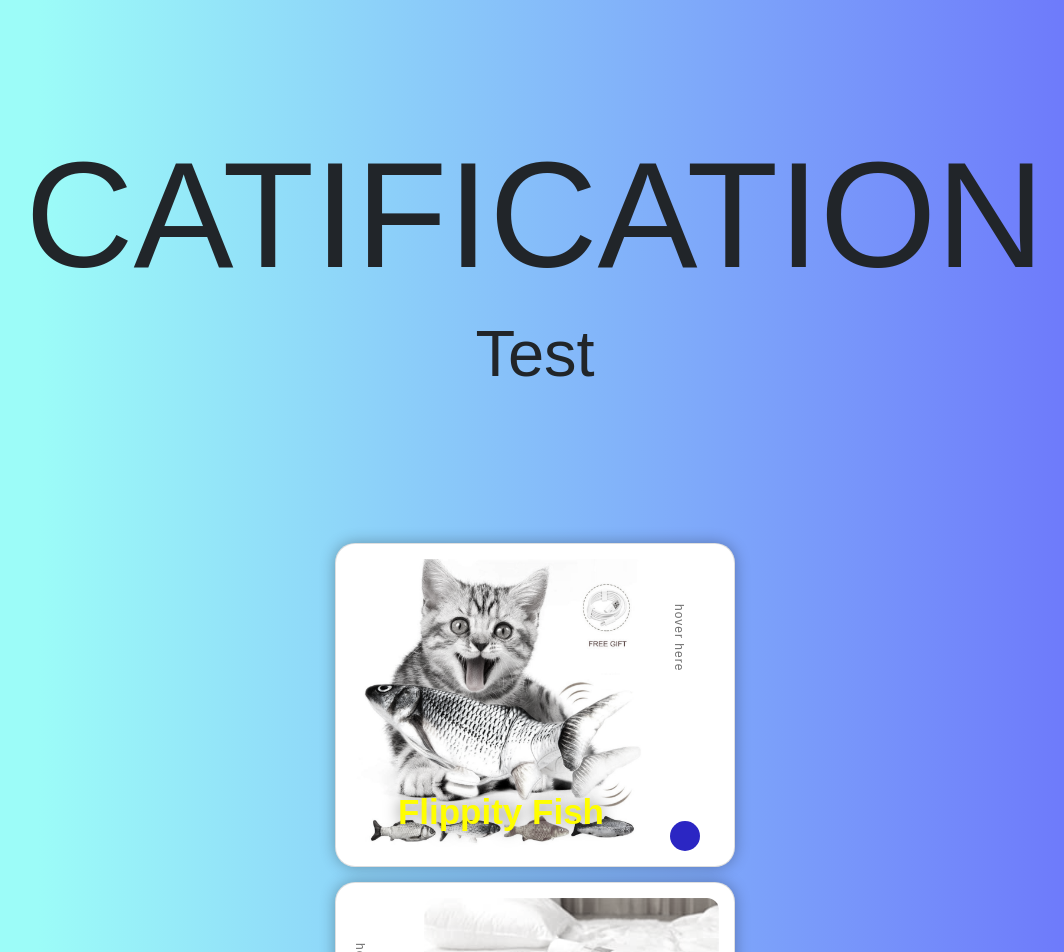
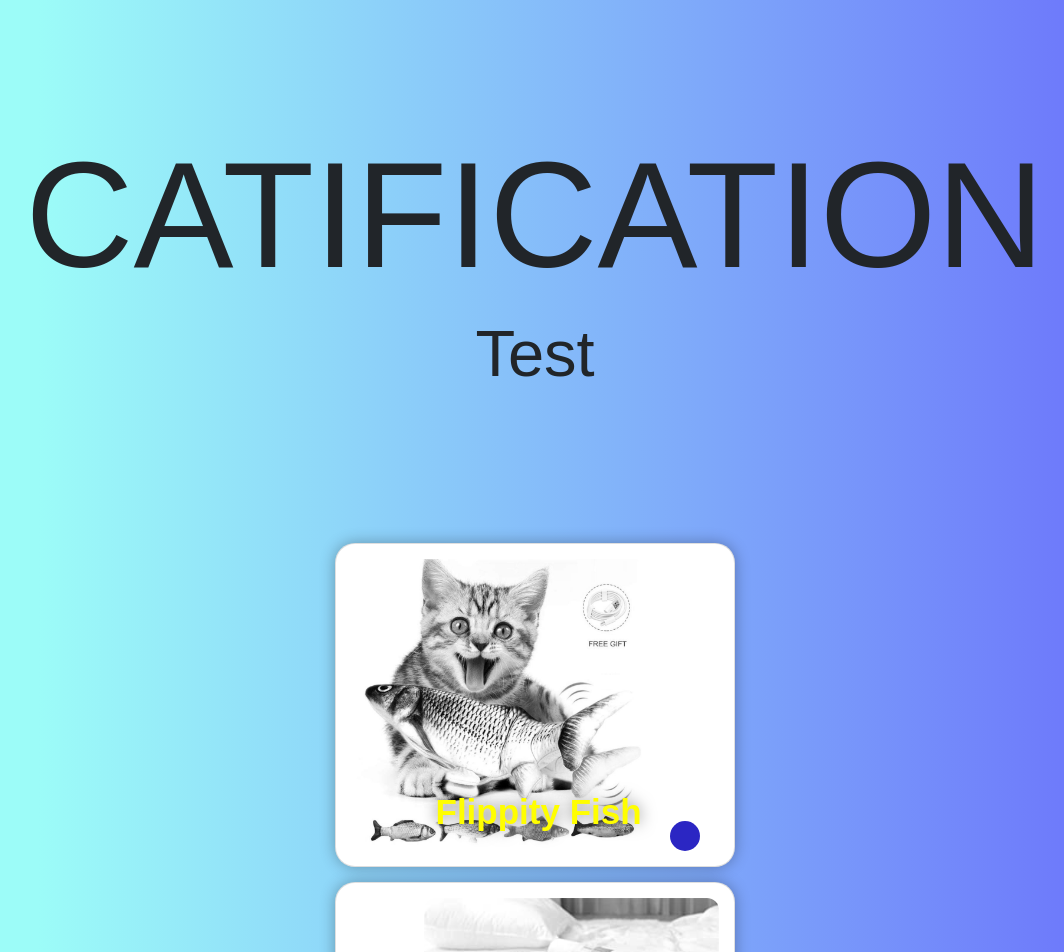
Before and after one commit to Desi7/cat-animierte-website, a React (Create React App) app: page / in a window 1280 px wide. Shown: the top 952 px of the page, without its empty margins (105-1169 px from the left). Built offline with nearby package versions, Linux system fonts and the light colour scheme.

Commit message:
card issue with title fixed

```diff
--- a/src/components/CardFacingLeft.js
+++ b/src/components/CardFacingLeft.js
@@ -9,15 +9,14 @@ export default function CardFacingLeft({title, text, image, colorOfButton}) {
                 <Card>
                     <Row style={{flexDirection: 'row-reverse'}}>
                         <Col>
-                            <img alt={title} src={image} className="pic"></img>
+                            <img className="pic" alt={title} src={image}/>
                         </Col>
                         <Col style={{alignSelf: "flex-end"}}>
-                            <span>hover here</span>
-                            <Button disabled={true} style={{backgroundColor: colorOfButton}}></Button>
+                            <Button style={{backgroundColor: colorOfButton}}/>
                         </Col>
                     </Row>
+                    <p className="text-left">{text}</p>
                     <h3 className="title-left">{title}</h3>
-                    <p className="text-left">{text}</p>
                 </Card>
             </Fade>
         </div>
--- a/src/components/CardFacingRight.js
+++ b/src/components/CardFacingRight.js
@@ -9,11 +9,10 @@ export default function CardFacingRight({title, text, image, colorOfButton}) {
                 <Card>
                     <Row>
                         <Col>
-                            <img className="pic" src={image} alt={title}></img>
+                            <img className="pic" src={image} alt={title}/>
                         </Col>
                         <Col style={{alignSelf: "flex-end"}}>
-                            <span>hover here</span>
-                            <Button disabled={true} style={{backgroundColor: colorOfButton}}></Button>
+                            <Button style={{backgroundColor: colorOfButton}}/>
                         </Col>
                     </Row>
                     <p className="text-right">{text}</p>
--- a/src/styles/Card.css
+++ b/src/styles/Card.css
@@ -5,7 +5,7 @@
     flex-direction: column;
 }
 
-.container .card {
+.card {
     position: relative;
     width: 400px;
     padding: 15px;
@@ -13,46 +13,34 @@
     overflow: hidden;
     margin-bottom: 15px;
     border-radius: 20px;
-    box-shadow: 0 0 15px rgba(0, 0, 0, .3);
+    box-shadow: 0 0 15px rgba(0, 0, 0, 0.3);
 }
 
-.container .card span {
-    z-index: 99;
-    position: absolute;
-    top: 60px;
-    color: #333;
-    font-size: 12px;
-    letter-spacing: 1px;
-    writing-mode: vertical-lr;
-    transition: .2s ease;
-    opacity: 0.7;
-}
-
-.container .card .pic {
+.card .pic {
     z-index: 100;
     width: 295px;
     background-size: cover;
     border-radius: 12px;
-    filter: grayscale(90%);
-    transition: .3s ease;
+    filter: grayscale(100%);
+    transition: 0.3s ease;
 }
 
-.container .card button {
+.card button {
     z-index: 200;
     width: 30px;
     height: 30px;
     border: none;
     border-radius: 100%;
     outline: none;
+    transition: 0.3s ease;
     opacity: 1;
-    transition: .3s ease;
 }
 
-.container .card h3 {
+.card h3 {
     z-index: 250;
     position: absolute;
     bottom: 25px;
-    right: 130px;
+    left: 25%;
     font-size: 35px;
     font-weight: 700;
     color: rgb(255, 255, 255);
@@ -60,7 +48,7 @@
     transition: 0.2s ease;
 }
 
-.container .card p {
+.card p {
     z-index: 250;
     position: absolute;
     bottom: 10%;
@@ -71,25 +59,25 @@
     font-size: 12px;
     text-align: right;
     letter-spacing: 1px;
-    transition: .2s ease;
+    transition: 0.2s ease;
 }
 
-.container .card:hover button {
+.card:hover button {
     transform: scale(15);
     bottom: 18%;
-    opacity: 0.5;
+    opacity: 0.7;
 }
 
-.container .card:hover p {
+.card:hover p {
     opacity: 1;
     right: 60px;
 }
 
-.container .card:hover span {
+.card:hover span {
     opacity: 0;
 }
 
-.container .card:hover .pic {
+.card:hover .pic {
     filter: grayscale(0);
     width: 310px;
 }
@@ -102,10 +90,12 @@
     right: 10%;
 }
 
-.container .card:hover .title-right {
-    transform: translate(10%);
+.card:hover .title-right {
+    left: 180px;
+    bottom: 70px;
 }
 
-.container .card:hover .title-left {
-    transform: translate(-10%, -120%);
+.card:hover .title-left {
+    left: 30px;
+    bottom: 70px;
 }
```
